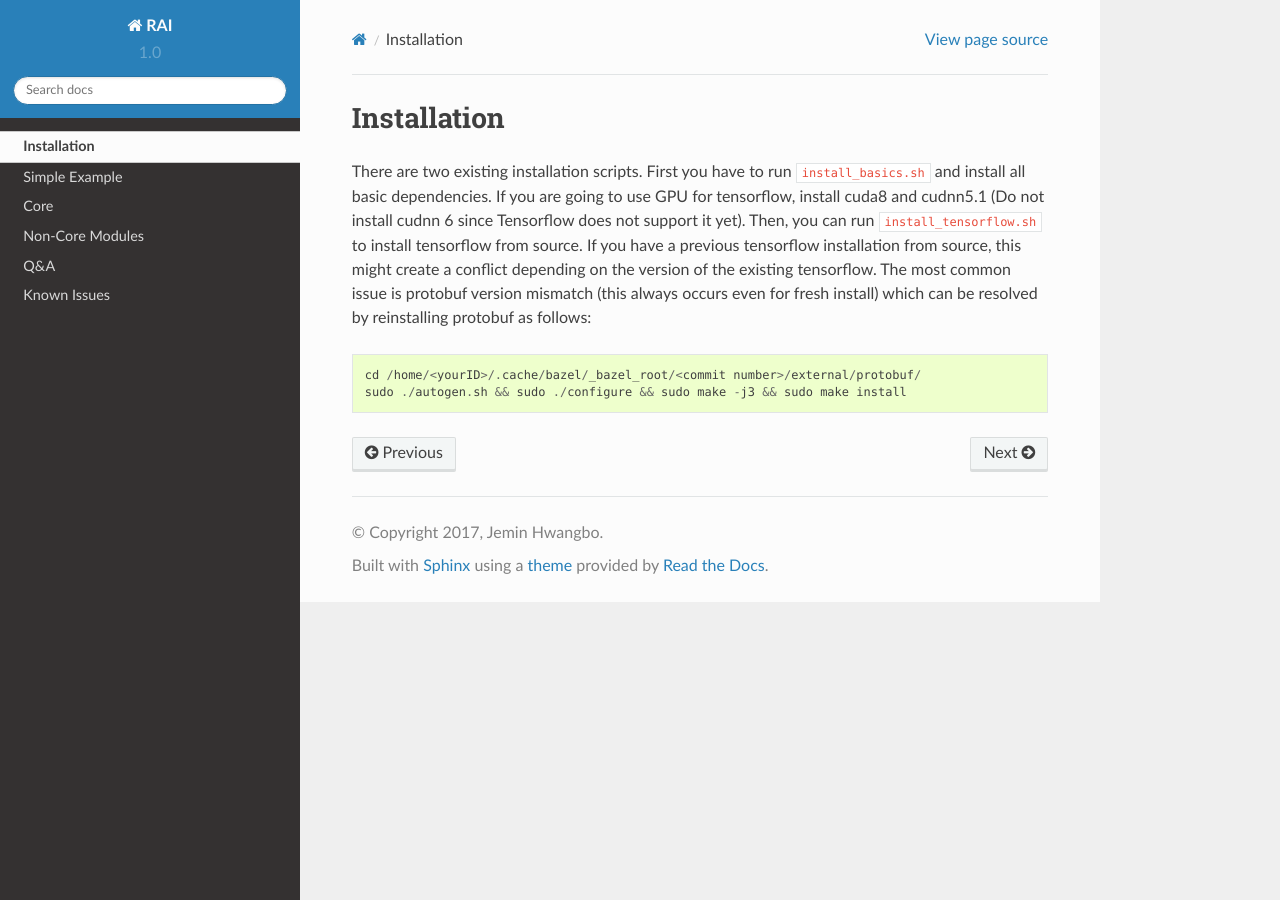
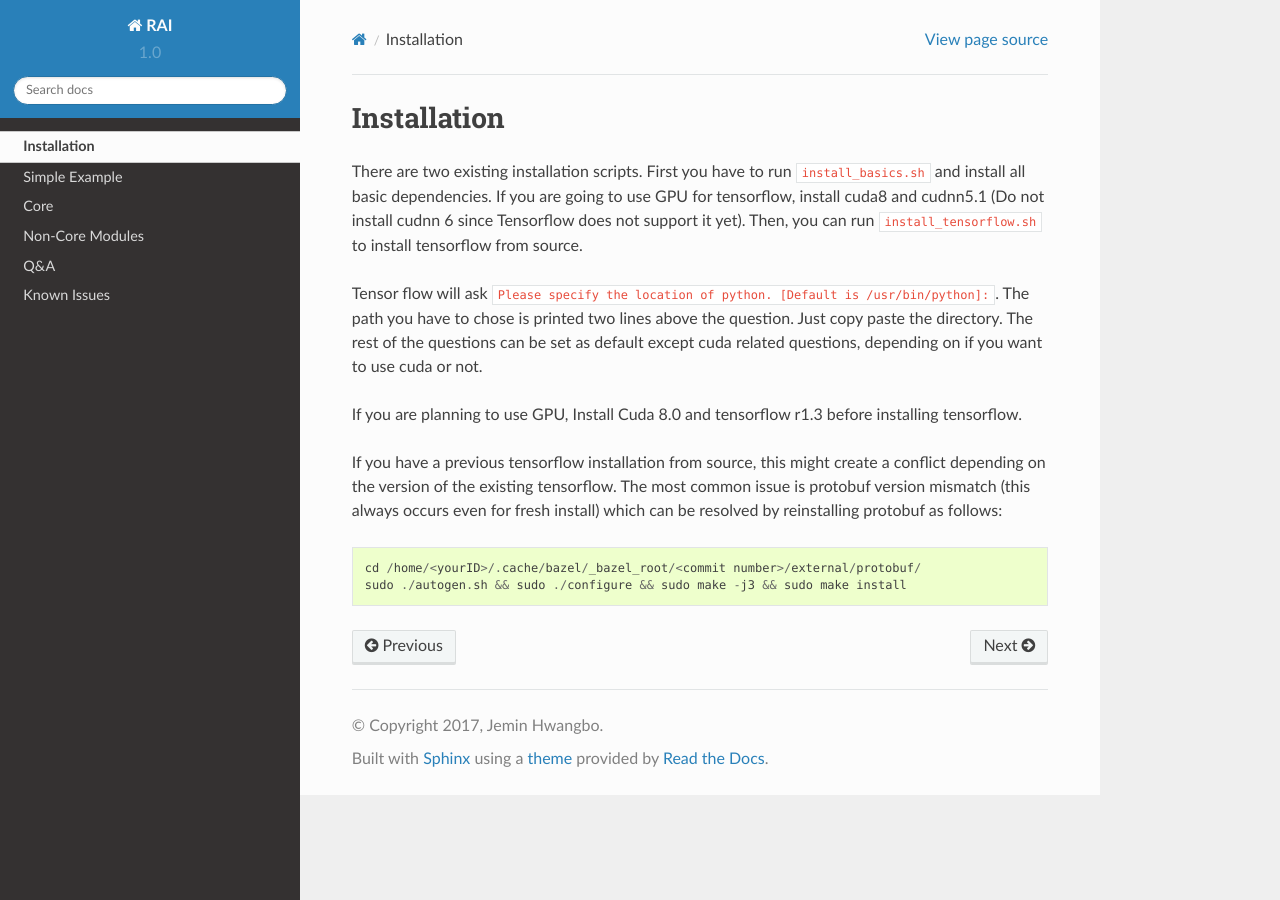
Before and after one commit to arxk9/rai, a Sphinx documentation site: the page built from doc/user/installation.rst, in a window 1280 px wide. Built offline with Sphinx 7.4.7 and the Read the Docs theme 2.0.0, drawn with Linux system fonts in a browser that asks for light colours.

Commit message:
chaning to tensorflow 1.3. minor change in documentation

```diff
--- a/doc/index.rst
+++ b/doc/index.rst
@@ -5,6 +5,8 @@
 
 What is RAI?
 ===============================
+
+RAI is currently in beta testing stage. Feel free to contact jhwangbo@ethz.ch for suggesting possible improvements.
 
 RAI is a C++ framework to develop and benchmark learning algorithms.
 It is designed for reinforcement tasks with robotic applications in mind.
--- a/doc/user/core.rst
+++ b/doc/user/core.rst
@@ -1,8 +1,6 @@
 ========================
 Core
 ========================
-
-RAI is currently in beta testing stage. Feel free to contact jhwangbo@ethz.ch for suggesting possible improvements.
 
 The core of RAI is simply a collection of classes needed for learning. They are grouped into the following 6 categories
 
--- a/doc/user/installation.rst
+++ b/doc/user/installation.rst
@@ -5,6 +5,12 @@ Installation
 There are two existing installation scripts. First you have to run :code:`install_basics.sh` and install all basic dependencies.
 If you are going to use GPU for tensorflow, install cuda8 and cudnn5.1 (Do not install cudnn 6 since Tensorflow does not support it yet).
 Then, you can run :code:`install_tensorflow.sh` to install tensorflow from source.
+
+Tensor flow will ask :code:`Please specify the location of python. [Default is /usr/bin/python]:`. The path you have to chose is printed two lines above the question.
+Just copy paste the directory. The rest of the questions can be set as default except cuda related questions, depending on if you want to use cuda or not.
+
+If you are planning to use GPU, Install Cuda 8.0 and tensorflow r1.3 before installing tensorflow.
+
 If you have a previous tensorflow installation from source, this might create a conflict depending on the version of the existing tensorflow.
 The most common issue is protobuf version mismatch (this always occurs even for fresh install) which can be resolved by reinstalling protobuf as follows::
 
```
Also changed, not shown: 2 other files.
